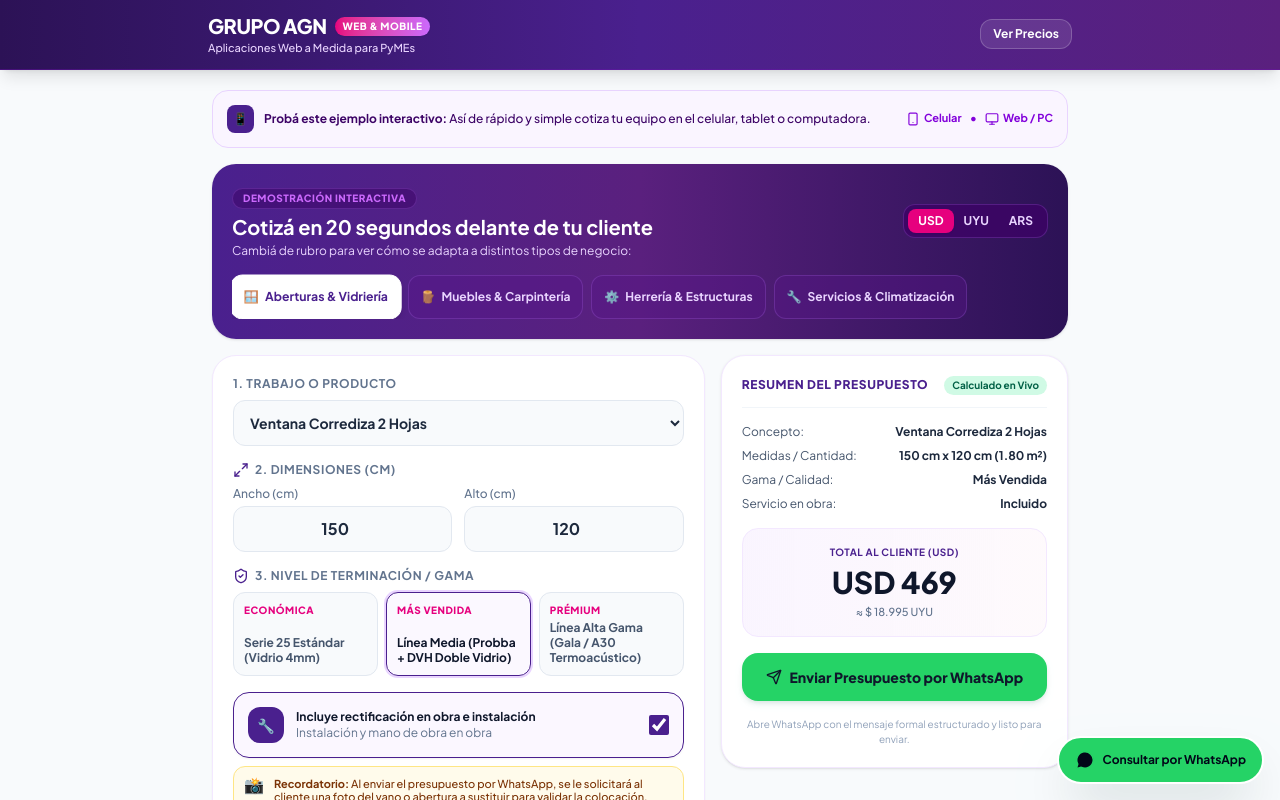
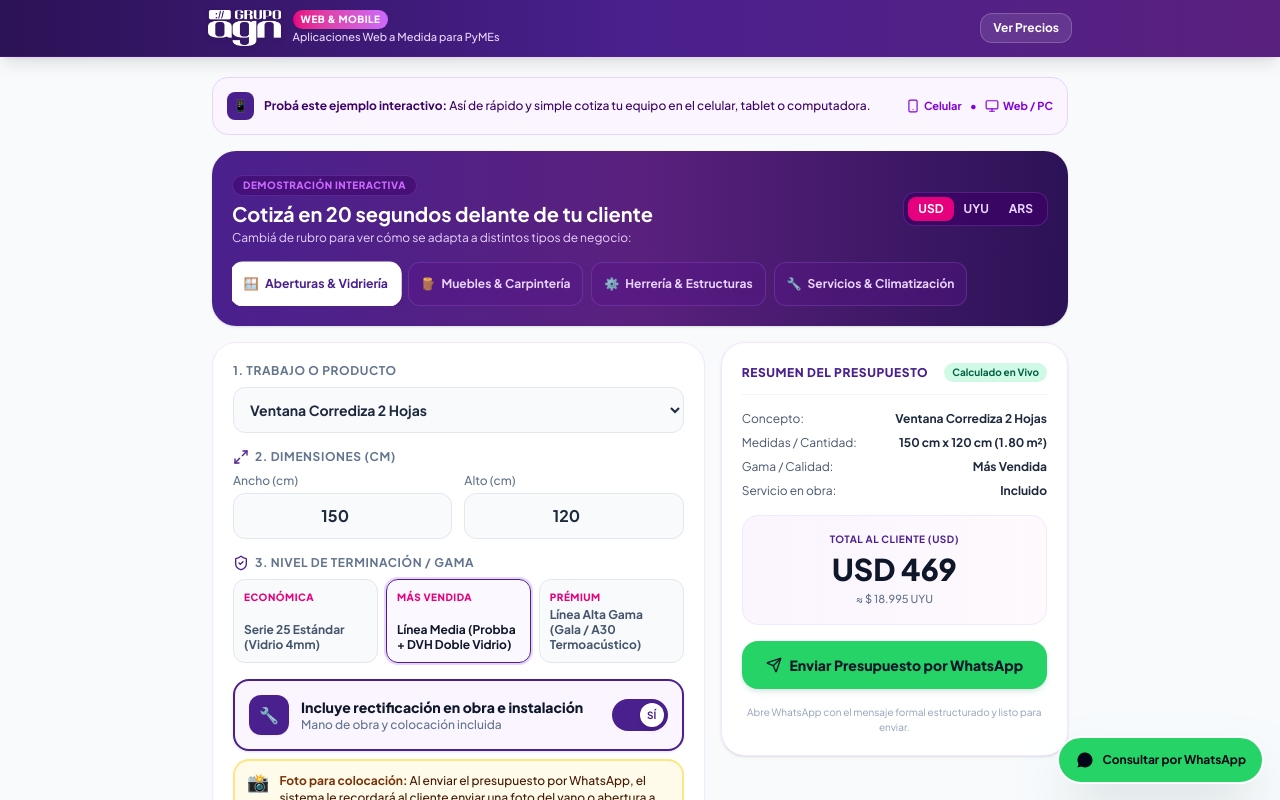
Before and after one commit to juanoviedo1987-droid/agn-jov-cotizador, a React (Vite) app: page / in a window 1280 px wide. Shown: the top 800 px of the page. Built offline with nearby package versions, Linux system fonts and the light colour scheme.

Commit message:
feat: logo oficial grupo agn y switch iOS de colocacion con banner interactivo

```diff
--- a/public/procedimientos.html
+++ b/public/procedimientos.html
@@ -51,13 +51,14 @@
         <i data-lucide="menu" class="w-5 h-5"></i>
       </button>
 
-      <a href="./" class="flex items-center gap-2 group">
-        <div class="w-8 h-8 rounded-xl bg-gradient-to-br from-agn-magenta to-agn-lilac flex items-center justify-center font-black text-white text-xs shadow-sm">
-          AGN
-        </div>
+      <a href="./" class="flex items-center gap-2.5 group">
+        <img
+          src="./logo-grupo-agn.webp"
+          alt="Grupo AGN"
+          class="h-7 sm:h-8 w-auto object-contain drop-shadow-sm"
+        />
         <div>
           <div class="flex items-center gap-2">
-            <span class="font-extrabold text-sm sm:text-base tracking-tight leading-none text-white">GRUPO AGN</span>
             <span class="text-[9px] sm:text-[10px] font-bold tracking-wider uppercase px-2 py-0.5 rounded-full bg-pink-500/30 text-pink-200 border border-pink-400/30">
               SOP & Ventas
             </span>
@@ -319,11 +320,13 @@ Con esos datos te preparamos la propuesta y te mostramos cómo quedaría funcion
               <!-- Header Membrete -->
               <div class="flex flex-col sm:flex-row justify-between items-start sm:items-center gap-4 border-b border-slate-200 pb-4 pt-2">
                 <div>
-                  <div class="flex items-center gap-2">
-                    <span class="font-black text-lg sm:text-xl text-agn-dark tracking-tight">GRUPO AGN</span>
+                  <div class="flex items-center gap-2.5">
+                    <div class="bg-gradient-to-r from-agn-dark to-agn-purple p-1.5 rounded-xl shadow-xs inline-flex items-center">
+                      <img src="./logo-grupo-agn.webp" alt="Grupo AGN" class="h-6 w-auto object-contain" />
+                    </div>
                     <span class="bg-agn-magenta text-white text-[9px] uppercase font-black px-2 py-0.5 rounded-md">Software & Ops</span>
                   </div>
-                  <span class="text-[11px] text-slate-500 block mt-0.5">Desarrollo Web & Mobile para PyMEs • Montevideo, Uruguay</span>
+                  <span class="text-[11px] text-slate-500 block mt-1">Desarrollo Web & Mobile para PyMEs • Montevideo, Uruguay</span>
                 </div>
                 <div class="text-left sm:text-right text-[11px] text-slate-500">
                   <span class="font-bold text-slate-800 block text-xs">Propuesta Comercial N° 2026-AGN</span>
--- a/src/App.jsx
+++ b/src/App.jsx
@@ -145,15 +145,19 @@ export default function App() {
 
       {/* 1. Header Corporativo Grupo AGN */}
       <header className="bg-gradient-to-r from-[#2c1256] via-[#4a208e] to-[#5a207e] text-white shadow-lg sticky top-0 z-40 border-b border-purple-800/40">
-        <div className="max-w-4xl mx-auto px-4 py-3 flex items-center justify-between gap-3">
-          <div className="flex flex-col">
-            <div className="flex items-center gap-2">
-              <span className="font-black text-lg sm:text-xl tracking-tight text-white">GRUPO AGN</span>
-              <span className="bg-gradient-to-r from-[#e6007e] to-[#cb69fc] text-white text-[9px] sm:text-[10px] uppercase tracking-wider font-extrabold px-2 py-0.5 rounded-full shadow-xs">
+        <div className="max-w-4xl mx-auto px-4 py-2.5 flex items-center justify-between gap-3">
+          <div className="flex items-center gap-3">
+            <img
+              src="./logo-grupo-agn.webp"
+              alt="Grupo AGN"
+              className="h-8 sm:h-9 w-auto object-contain drop-shadow-sm"
+            />
+            <div className="flex flex-col">
+              <span className="bg-gradient-to-r from-[#e6007e] to-[#cb69fc] text-white text-[9px] sm:text-[10px] uppercase tracking-wider font-extrabold px-2 py-0.5 rounded-full shadow-xs w-fit">
                 Web & Mobile
               </span>
+              <span className="text-[10px] sm:text-[11px] text-purple-200 font-medium hidden sm:block">Aplicaciones Web a Medida para PyMEs</span>
             </div>
-            <span className="text-[10px] sm:text-[11px] text-purple-200 font-medium">Aplicaciones Web a Medida para PyMEs</span>
           </div>
 
           <button
@@ -349,40 +353,48 @@ export default function App() {
                   </div>
                 </div>
 
-                {/* Interruptor de Colocación en Obra + Aviso de Foto de Sustitución */}
+                {/* Interruptor de Colocación en Obra (Switch iOS Protagónico) */}
                 <div className="space-y-2">
-                  <label className={`flex items-center justify-between p-3.5 rounded-2xl border transition-all cursor-pointer min-h-[52px] ${
-                    cotizadorForm.incluyeServicio
-                      ? 'bg-purple-50/80 border-[#4a208e] shadow-xs'
-                      : 'bg-slate-50 border-slate-200'
-                  }`}>
+                  <div
+                    onClick={() => setCotizadorForm({ ...cotizadorForm, incluyeServicio: !cotizadorForm.incluyeServicio })}
+                    className={`flex items-center justify-between p-3.5 rounded-2xl border-2 transition-all cursor-pointer select-none min-h-[58px] ${
+                      cotizadorForm.incluyeServicio
+                        ? 'bg-purple-50 border-[#4a208e] shadow-sm'
+                        : 'bg-slate-50 border-slate-300 hover:border-slate-400'
+                    }`}
+                  >
                     <div className="flex items-center gap-3">
-                      <div className={`w-9 h-9 rounded-xl flex items-center justify-center font-bold text-sm ${
-                        cotizadorForm.incluyeServicio ? 'bg-[#4a208e] text-white' : 'bg-slate-200 text-slate-500'
+                      <div className={`w-10 h-10 rounded-xl flex items-center justify-center font-bold text-base transition-colors ${
+                        cotizadorForm.incluyeServicio ? 'bg-[#4a208e] text-white shadow-xs' : 'bg-slate-200 text-slate-500'
                       }`}>
                         🔧
                       </div>
                       <div className="text-xs">
-                        <span className="font-bold text-slate-900 block">{rubroActual.servicioLabel}</span>
-                        <span className="text-slate-500">
-                          {cotizadorForm.incluyeServicio ? 'Instalación y mano de obra en obra' : 'Sin colocación (Retiro en taller)'}
+                        <span className="font-extrabold text-slate-900 block text-sm">{rubroActual.servicioLabel}</span>
+                        <span className="text-slate-500 font-medium">
+                          {cotizadorForm.incluyeServicio ? 'Mano de obra y colocación incluida' : 'Sin colocación (Retiro en taller)'}
                         </span>
                       </div>
                     </div>
-                    <input
-                      type="checkbox"
-                      checked={cotizadorForm.incluyeServicio}
-                      onChange={(e) => setCotizadorForm({ ...cotizadorForm, incluyeServicio: e.target.checked })}
-                      className="w-5 h-5 text-[#4a208e] rounded-lg accent-[#4a208e] cursor-pointer"
-                    />
-                  </label>
+
+                    {/* Switch Táctil Estilo iOS */}
+                    <div className={`w-14 h-8 flex items-center rounded-full p-1 transition-colors duration-300 shrink-0 ${
+                      cotizadorForm.incluyeServicio ? 'bg-[#4a208e]' : 'bg-slate-300'
+                    }`}>
+                      <div className={`bg-white w-6 h-6 rounded-full shadow-md transform transition-transform duration-300 flex items-center justify-center text-[10px] font-bold ${
+                        cotizadorForm.incluyeServicio ? 'translate-x-6 text-[#4a208e]' : 'translate-x-0 text-slate-400'
+                      }`}>
+                        {cotizadorForm.incluyeServicio ? 'SÍ' : 'NO'}
+                      </div>
+                    </div>
+                  </div>
 
                   {/* Banner de Recordatorio de Foto si hay Colocación */}
                   {cotizadorForm.incluyeServicio && (
-                    <div className="bg-amber-50 border border-amber-200 rounded-xl p-2.5 flex items-start gap-2.5 text-amber-900 animate-fadeIn">
-                      <span className="text-base leading-none">📸</span>
-                      <p className="text-[11px] leading-tight font-medium">
-                        <strong className="font-bold">Recordatorio:</strong> Al enviar el presupuesto por WhatsApp, se le solicitará al cliente una foto del vano o abertura a sustituir para validar la colocación.
+                    <div className="bg-amber-50 border-2 border-amber-200 rounded-2xl p-3 flex items-start gap-2.5 text-amber-950 animate-fadeIn shadow-xs">
+                      <span className="text-lg leading-none shrink-0">📸</span>
+                      <p className="text-xs leading-snug font-medium">
+                        <strong className="font-bold text-amber-900">Foto para colocación:</strong> Al enviar el presupuesto por WhatsApp, el sistema le recordará al cliente enviar una foto del vano o abertura a sustituir.
                       </p>
                     </div>
                   )}
```
Also changed, not shown: public/logo-grupo-agn.webp (added).
